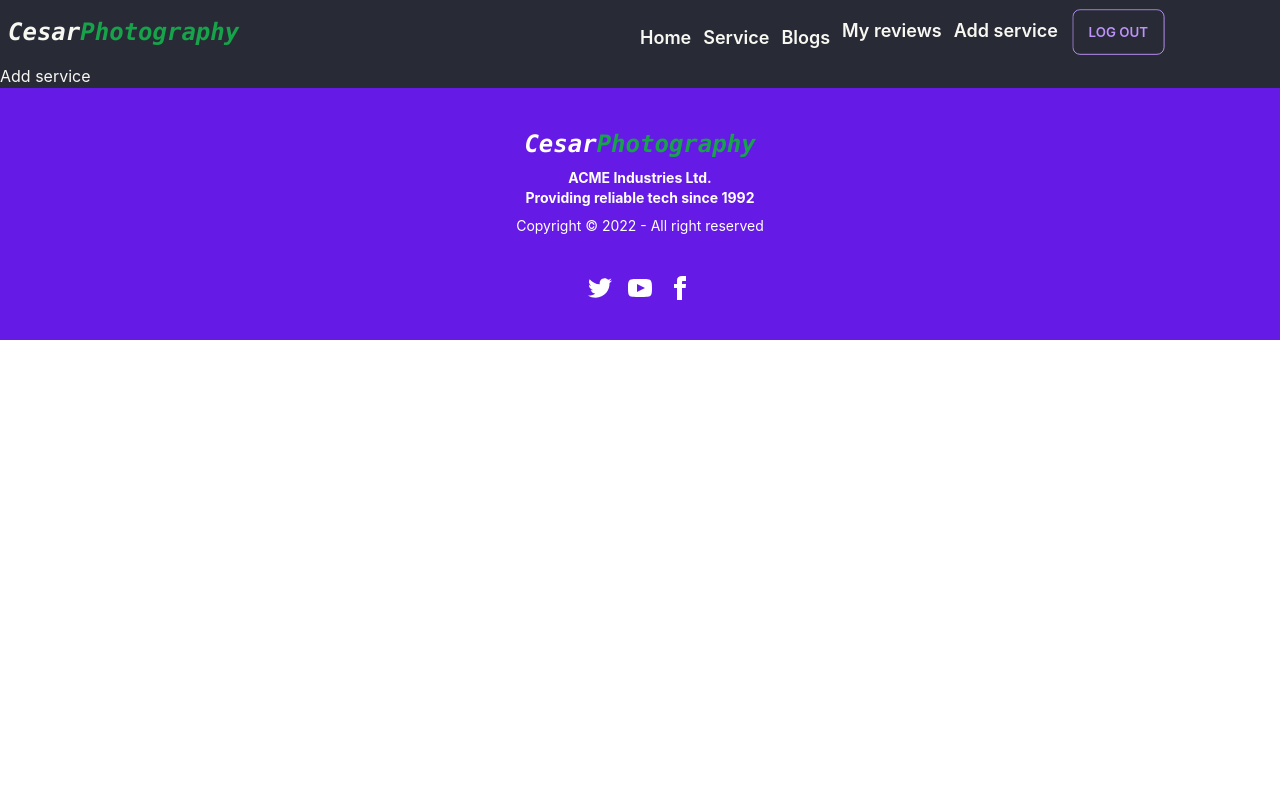
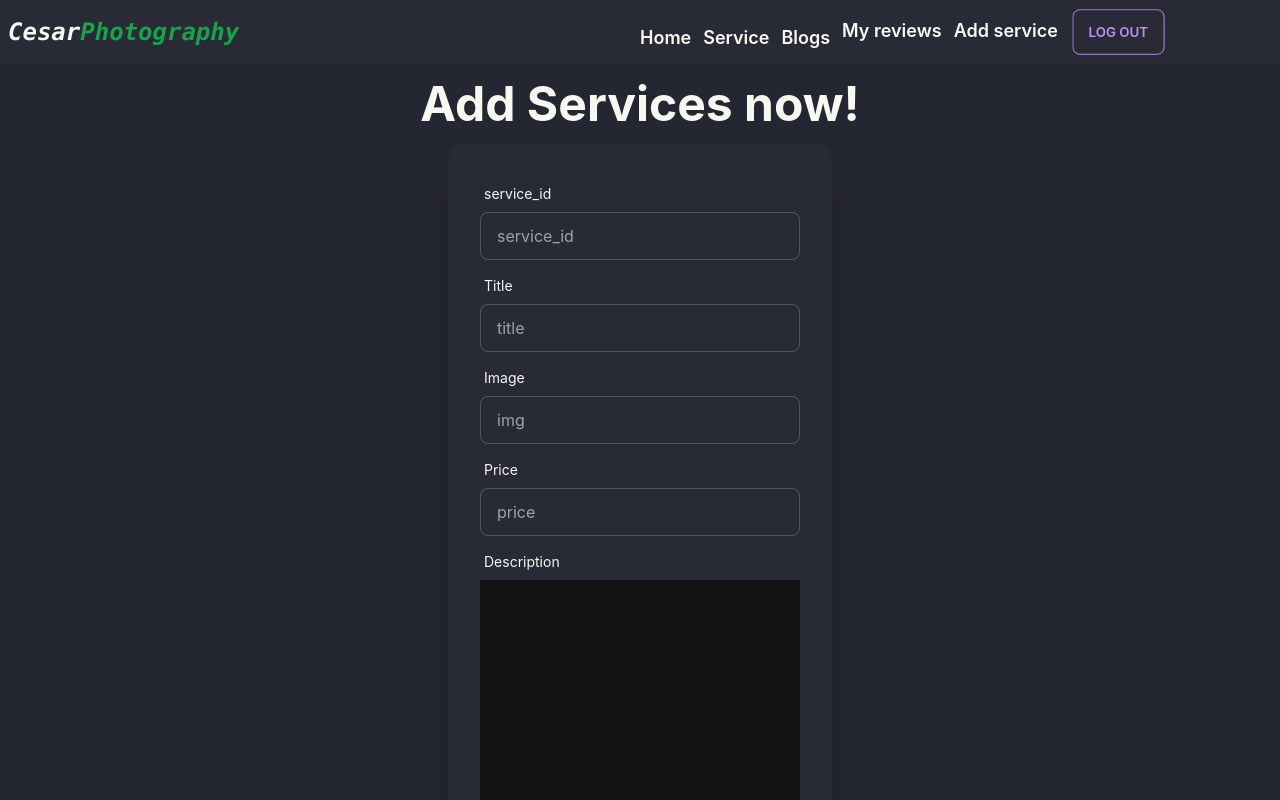
Before and after one commit to sheikh-momin/cesar-photography-client, a React (Create React App) app: page /addservice in a window 1280 px wide. Shown: the top 800 px of the page. Built offline with nearby package versions, Linux system fonts and the light colour scheme; no server answers; sample sign-in values are in the browser's storage.

Commit message:
add services

```diff
--- a/src/Pages/AddService/AddService.js
+++ b/src/Pages/AddService/AddService.js
@@ -1,11 +1,116 @@
-import React from 'react';
+import React from "react";
 
-const AddService = () => {
+
+// import 'react-toastify/dist/ReactToastify.css';
+import useTitle from "../../Hooks/useTitle";
+
+
+const AddServices = () => {
+  useTitle("AddServices");
+
+  const handleAddService = (event) => {
+    event.preventDefault();
+    const form = event.target;
+    const service_id = form.service_id.value;
+    const title = form.title.value;
+    const img = form.img.value;
+    const price = form.price.value;
+    const description = form.description.value;
+
+    const newService = {
+      service_id,
+      title,
+      img,
+      price,
+      description,
+    };
+    fetch("http://localhost:5000/services", {
+      method: "POST",
+      headers: {
+        "content-type": "application/json",
+      },
+      body: JSON.stringify(newService),
+    })
+      .then((res) => res.json())
+      .then((data) => {
+        console.log(data);
+        if (data.acknowledged) {
+          alert('Successfully Addeded Service');
+          form.reset();
+        }
+
+
+      })
+      .catch((er) => console.error(er));
+  };
+
   return (
-    <div>
-      <h2>Add service</h2>
-    </div>
+    <form onSubmit={handleAddService} className="hero min-h-screen bg-base-200">
+      <div className="hero-content flex-col">
+        <div className="text-center lg:text-left">
+          <h1 className="text-5xl font-bold">Add Services now!</h1>
+        </div>
+        <div className="card flex-shrink-0 w-full max-w-sm shadow-2xl bg-base-100">
+          <div className="card-body">
+            <div className="form-control">
+              <label className="label">
+                <span className="label-text">service_id</span>
+              </label>
+              <input
+                name="service_id"
+                type="text"
+                placeholder="service_id"
+                className="input input-bordered"
+              />
+            </div>
+            <div className="form-control">
+              <label className="label">
+                <span className="label-text">Title</span>
+              </label>
+              <input
+                name="title"
+                type="text"
+                placeholder="title"
+                className="input input-bordered"
+              />
+            </div>
+            <div className="form-control">
+              <label className="label">
+                <span className="label-text">Image</span>
+              </label>
+              <input
+                name="img"
+                type="text"
+                placeholder="img"
+                className="input input-bordered"
+              />
+            </div>
+            <div className="form-control">
+              <label className="label">
+                <span className="label-text">Price</span>
+              </label>
+              <input
+                name="price"
+                type="text"
+                placeholder="price"
+                className="input input-bordered"
+              />
+            </div>
+
+            <div className="form-control">
+              <label className="label">
+                <span className="label-text">Description</span>
+              </label>
+              <textarea name="description" id="" cols="30" rows="10"></textarea>
+            </div>
+            <div className="form-control mt-6">
+              <button className="btn btn-primary">Submit</button>
+            </div>
+          </div>
+        </div>
+      </div>
+    </form>
   );
 };
 
-export default AddService;
+export default AddServices
--- a/src/Pages/Serves/ServiceCard.js
+++ b/src/Pages/Serves/ServiceCard.js
@@ -10,8 +10,8 @@ const ServiceCard = ({service}) => {
         <h1 className="card-title text-lime-600 text-2xl">
           {title}
         </h1>
-      <p>{description.length > 200 ?
-          <p>{description.substring(0, 200)} <Link className='text-primary'>see all...</Link></p>
+      <p>{description.length > 100 ?
+          <p>{description.substring(0, 100)} <Link className='text-primary'>see all...</Link></p>
         : description
           }</p>
         <div className="card-actions justify-center">
--- a/src/Router/PrivateRoute/PrivateRoute.js
+++ b/src/Router/PrivateRoute/PrivateRoute.js
@@ -8,7 +8,6 @@ const PrivateRoute = ({ children }) => {
   const location = useLocation();
 
   if (loading) {
-    console.log('yes loading found');
     return <div><button className="btn loading">loading</button></div>
   }
 
```
